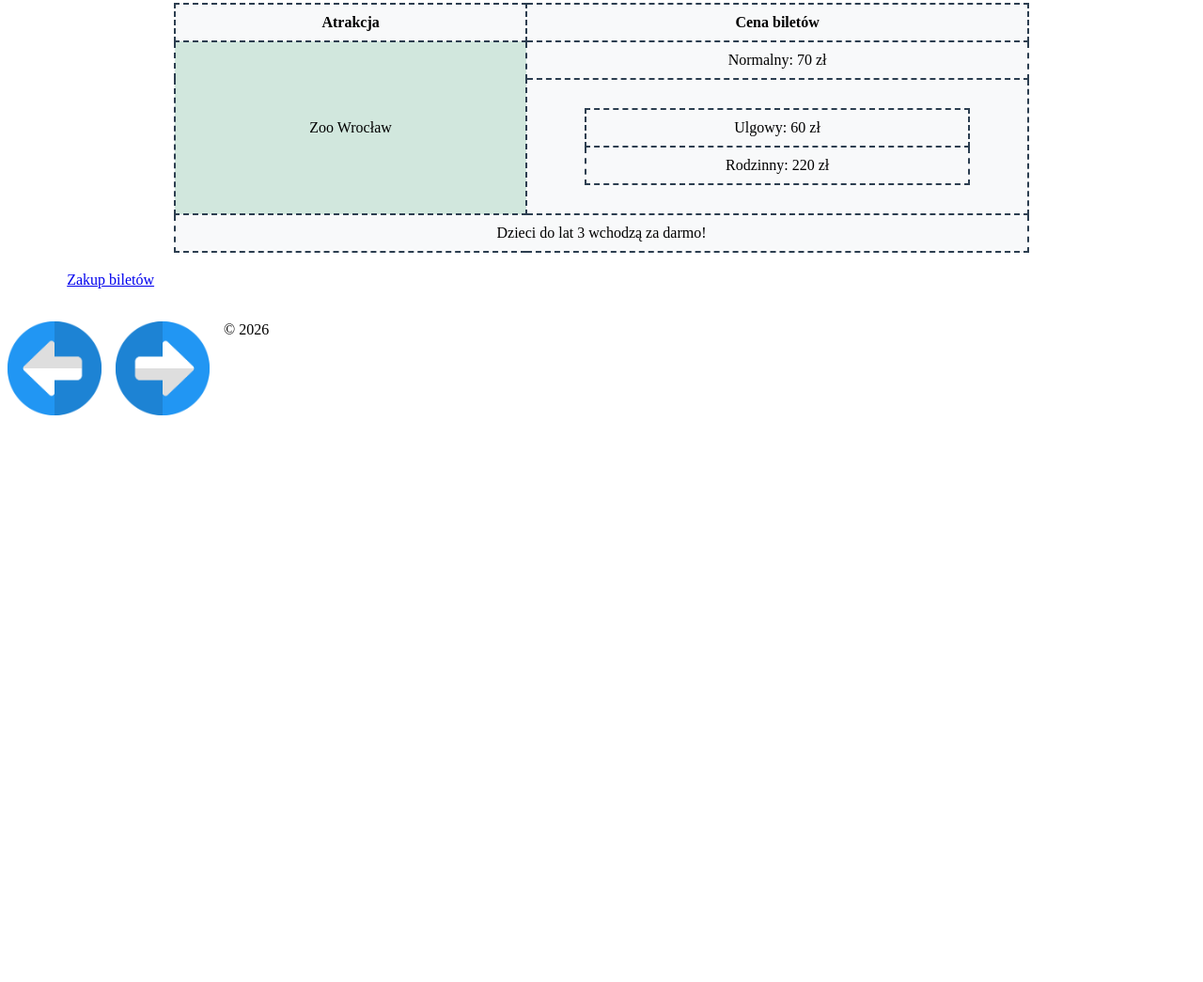
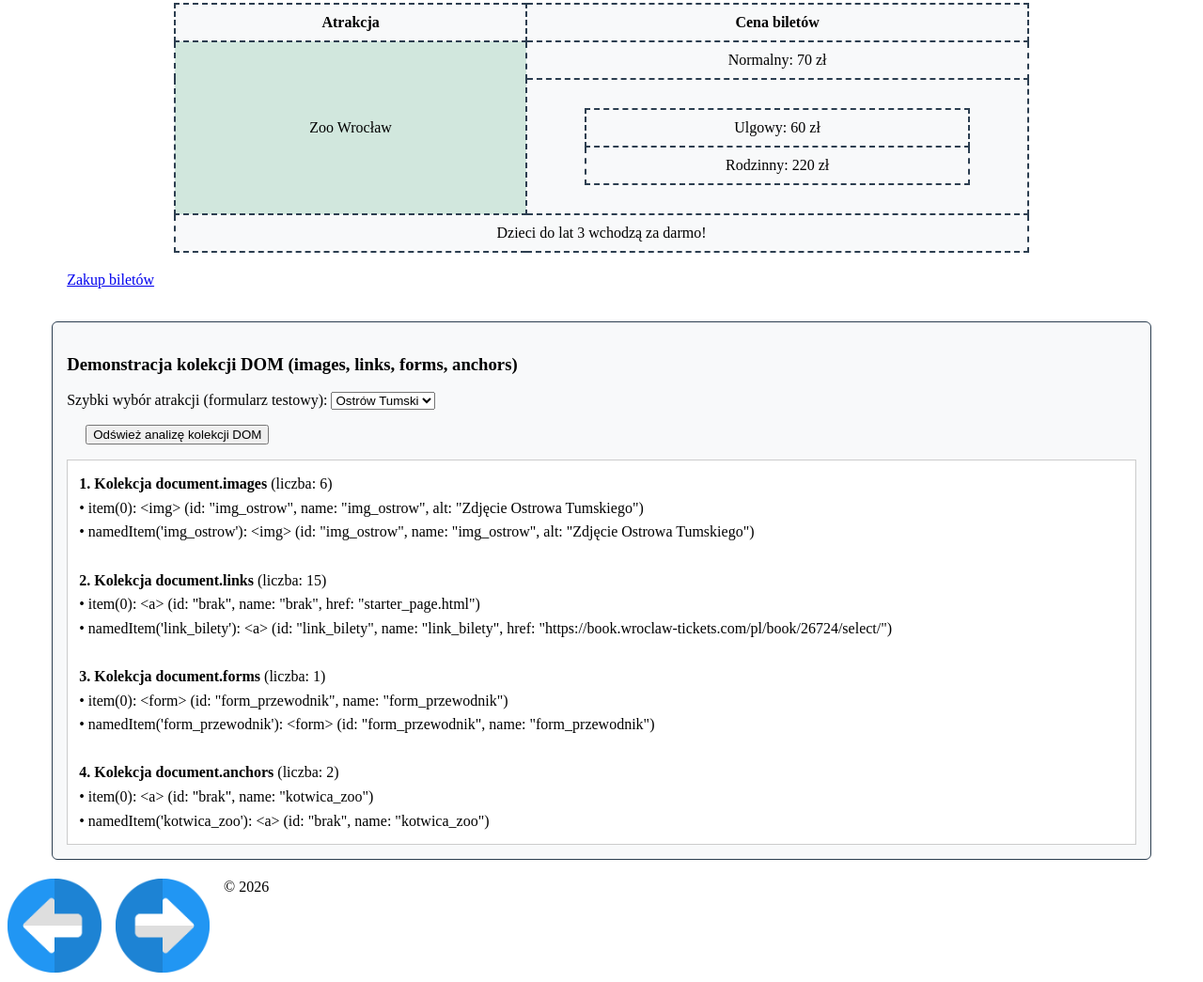
Before and after one commit to G21212121/Web_Project, a plain HTML site: page Lista-7/second_page.html in a window 1280 px wide. Shown: the part 2264-3309 px from the top of the page at 94% size. Before the commit the page ends 2716 px from the top, so only its background shows below. Drawn offline with Linux system fonts and the light colour scheme.

Commit message:
adding testing form, completing exercise 2

```diff
--- /dev/null
+++ b/Lista-7/scripts/collections.js
@@ -0,0 +1,62 @@
+(function () {
+    "use strict";
+
+    function opiszElement(el) {
+        var szczegoly = "";
+
+        if (!el) {
+            return "brak elementu (null)";
+        }
+
+        if (el.alt) {
+            szczegoly += ", alt: \"" + el.alt + "\"";
+        } else if (el.href) {
+            szczegoly += ", href: \"" + el.getAttribute("href") + "\"";
+        }
+
+        return "&lt;" + el.tagName.toLowerCase() + "&gt; (id: \"" +
+            (el.id || "brak") + "\", name: \"" + (el.name || "brak") + "\"" +
+            szczegoly + ")";
+    }
+
+    function pokazKolekcjeDOM() {
+        var kontener = document.getElementById("wynik-kolekcji");
+        var kolekcjaImages = document.images;
+        var kolekcjaLinks = document.links;
+        var kolekcjaForms = document.forms;
+        var kolekcjaAnchors = document.anchors;
+        var raport = "";
+
+        if (!kontener) {
+            return;
+        }
+
+        raport += "<strong>1. Kolekcja document.images</strong> (liczba: " + kolekcjaImages.length + ")<br>";
+        raport += "• item(0): " + opiszElement(kolekcjaImages.item(0)) + "<br>";
+        raport += "• namedItem('img_ostrow'): " + opiszElement(kolekcjaImages.namedItem("img_ostrow")) + "<br><br>";
+
+        raport += "<strong>2. Kolekcja document.links</strong> (liczba: " + kolekcjaLinks.length + ")<br>";
+        raport += "• item(0): " + opiszElement(kolekcjaLinks.item(0)) + "<br>";
+        raport += "• namedItem('link_bilety'): " + opiszElement(kolekcjaLinks.namedItem("link_bilety")) + "<br><br>";
+
+        raport += "<strong>3. Kolekcja document.forms</strong> (liczba: " + kolekcjaForms.length + ")<br>";
+        raport += "• item(0): " + opiszElement(kolekcjaForms.item(0)) + "<br>";
+        raport += "• namedItem('form_przewodnik'): " + opiszElement(kolekcjaForms.namedItem("form_przewodnik")) + "<br><br>";
+
+        raport += "<strong>4. Kolekcja document.anchors</strong> (liczba: " + kolekcjaAnchors.length + ")<br>";
+        raport += "• item(0): " + opiszElement(kolekcjaAnchors.item(0)) + "<br>";
+        raport += "• namedItem('kotwica_zoo'): " + opiszElement(kolekcjaAnchors.namedItem("kotwica_zoo"));
+
+        kontener.innerHTML = raport;
+    }
+
+    function inicjalizujKolekcje() {
+        var btn = document.getElementById("btn-kolekcje");
+        if (btn) {
+            btn.addEventListener("click", pokazKolekcjeDOM, false);
+        }
+        pokazKolekcjeDOM();
+    }
+
+    window.addEventListener("DOMContentLoaded", inicjalizujKolekcje, false);
+}());
--- a/Lista-7/second_page.html
+++ b/Lista-7/second_page.html
@@ -57,7 +57,7 @@
     <main>
         <section>
             <h3 id="ostrow">Ostrów Tumski:</h3>
-            <img src="images/ostrow_img.png" alt="Zdjęcie Ostrowa Tumskiego">
+            <img src="images/ostrow_img.png" alt="Zdjęcie Ostrowa Tumskiego" name="img_ostrow" id="img_ostrow">
             <p><strong>Ostrów Tumski to najstarsza, zabytkowa część Wrocławia</strong>, która zachwyca unikalnym klimatem i gazowymi latarniami zapalanymi każdego wieczoru przez prawdziwego latarnika. Jej głównym punktem jest majestatyczna Katedra św. Jana Chrzciciela, z której wież można podziwiać wspaniałą panoramę miasta. Z kolei tuż obok znajduje się unikalny, dwupoziomowy Kościół Świętego Krzyża, będący wybitnym przykładem śląskiego gotyku. Spacer po tych historycznych uliczkach to prawdziwa podróż w czasie.</p>
         </section>
         <section>
@@ -71,6 +71,7 @@
             <p><strong>Wrocławskie krasnale to jeden z najbardziej uroczych symboli miasta</strong>, który niespodziewanie zyskał międzynarodową sławę. Te niewielkie, odlane z brązu figurki są rozsiane po całych ulicach, tworząc niezwykły szlak turystyczny idealny dla odkrywców w każdym wieku. Ich historia jest fascynująca, ponieważ początkowo krasnale malowane na murach były symbolem walki z systemem komunistycznym w ramach działań Pomarańczowej Alternatywy. Dziś we Wrocławiu można spotkać kilkaset takich skrzatów, a każdy z nich ma własne imię, atrybuty i wyjątkową historię.</p>
         </section>
         <section>
+            <a name="kotwica_zoo"></a>
             <h3 id="zoo">Zoo:</h3>
             <img src="images/zoo_img.png" alt="Zdjęcie zoo" width="500">
             <p></p>
@@ -97,7 +98,22 @@
                 </tr>
             </table>
             <p></p>
-            <a href="https://book.wroclaw-tickets.com/pl/book/26724/select/" target="_blank">Zakup biletów</a>
+           <a href="https://book.wroclaw-tickets.com/pl/book/26724/select/" target="_blank" name="link_bilety" id="link_bilety">Zakup biletów</a>
+        </section>
+        <section id="sekcja-kolekcje" class="js-panel">
+            <h3>Demonstracja kolekcji DOM (images, links, forms, anchors)</h3>
+            <form name="form_przewodnik" id="form_przewodnik" action="#">
+                <label for="wybor-atrakcji">Szybki wybór atrakcji (formularz testowy): </label>
+                <select id="wybor-atrakcji" name="atrakcja">
+                    <option value="ostrow">Ostrów Tumski</option>
+                    <option value="rynek">Rynek</option>
+                    <option value="zoo">Zoo</option>
+                </select>
+            </form>
+            <p>
+                <button type="button" id="btn-kolekcje">Odśwież analizę kolekcji DOM</button>
+            </p>
+            <div id="wynik-kolekcji"></div>
         </section>
     </main>
     <footer>
@@ -110,5 +126,6 @@
         </a>
         <p>&copy; 2026</p>
     </footer>
+    <script src="scripts/collections.js"></script>
 </body>
 </html>
--- a/Lista-7/styles/second_page.css
+++ b/Lista-7/styles/second_page.css
@@ -1,6 +1,5 @@
 @charset "UTF-8";
 
-/* 9. Możliwości stylowania tabel */
 table {
     width: 80%;
     border-collapse: collapse;
@@ -18,14 +17,12 @@ table table tr:nth-child(2) > td:first-child {
     background-color: transparent;
 }
 
-/* 8. Reguła z atrybutami obramowania */
 table, th, td {
     border-width: 2px;
     border-style: dashed;
     border-color: #2c3e50;
 }
 
-/* 6. Box-model i pozycjonowanie  */
 section {
     clear: both;
     margin: 20px auto;
@@ -41,12 +38,24 @@ footer {
     clear: both;
 }
 
-/* 5. Selektory: identyfikatory (#), zagnieżdżenia, bezpośrednie dziecko */
 #ostrow { color: #8b0000; }
 section > p { text-indent: 20px; }
 
-/* 11. Pseudoklasa (target) */
 h3:target {
     background-color: #ffe4b5;
     padding-left: 10px;
 }
+
+.js-panel {
+    background-color: #f8f9fa;
+    border: 1px solid #2c3e50;
+    border-radius: 6px;
+}
+
+#wynik-kolekcji {
+    margin-top: 15px;
+    padding: 12px;
+    background-color: #ffffff;
+    border: 1px solid #cccccc;
+    line-height: 1.6;
+}
```
